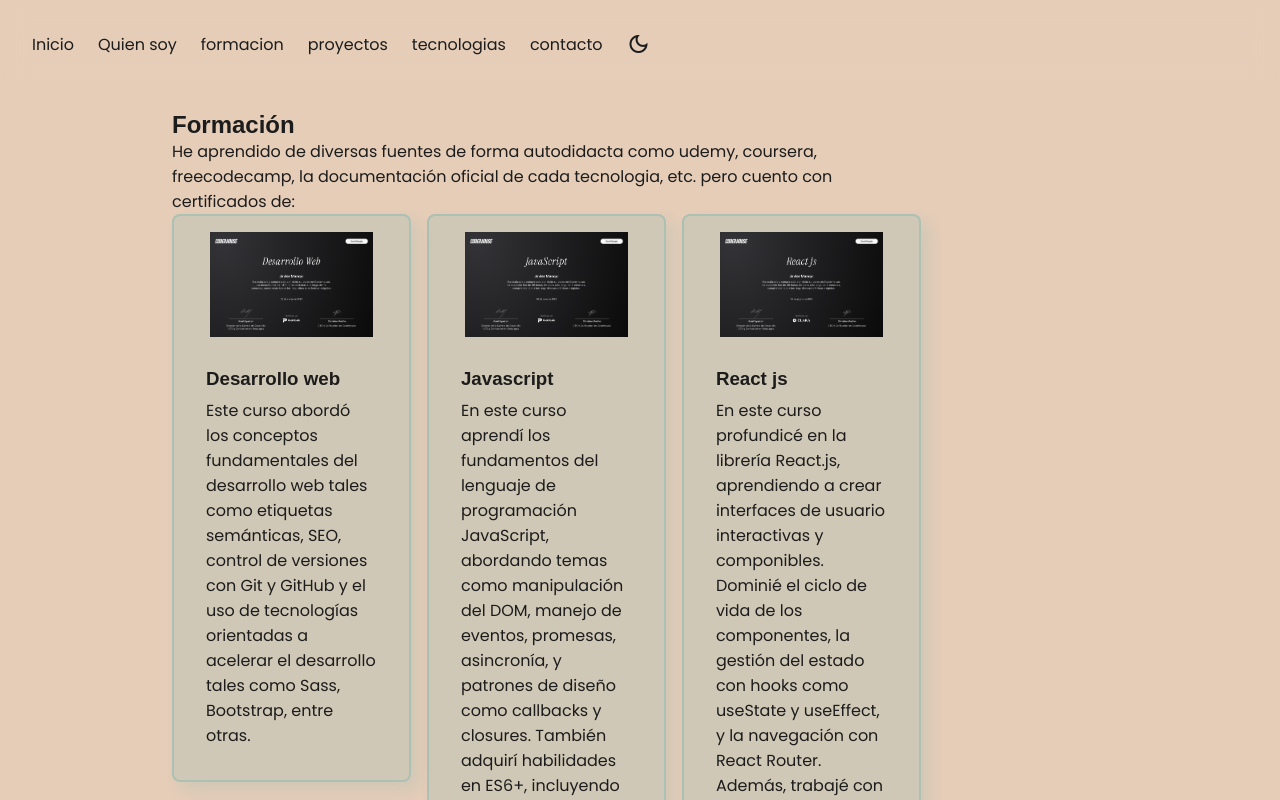
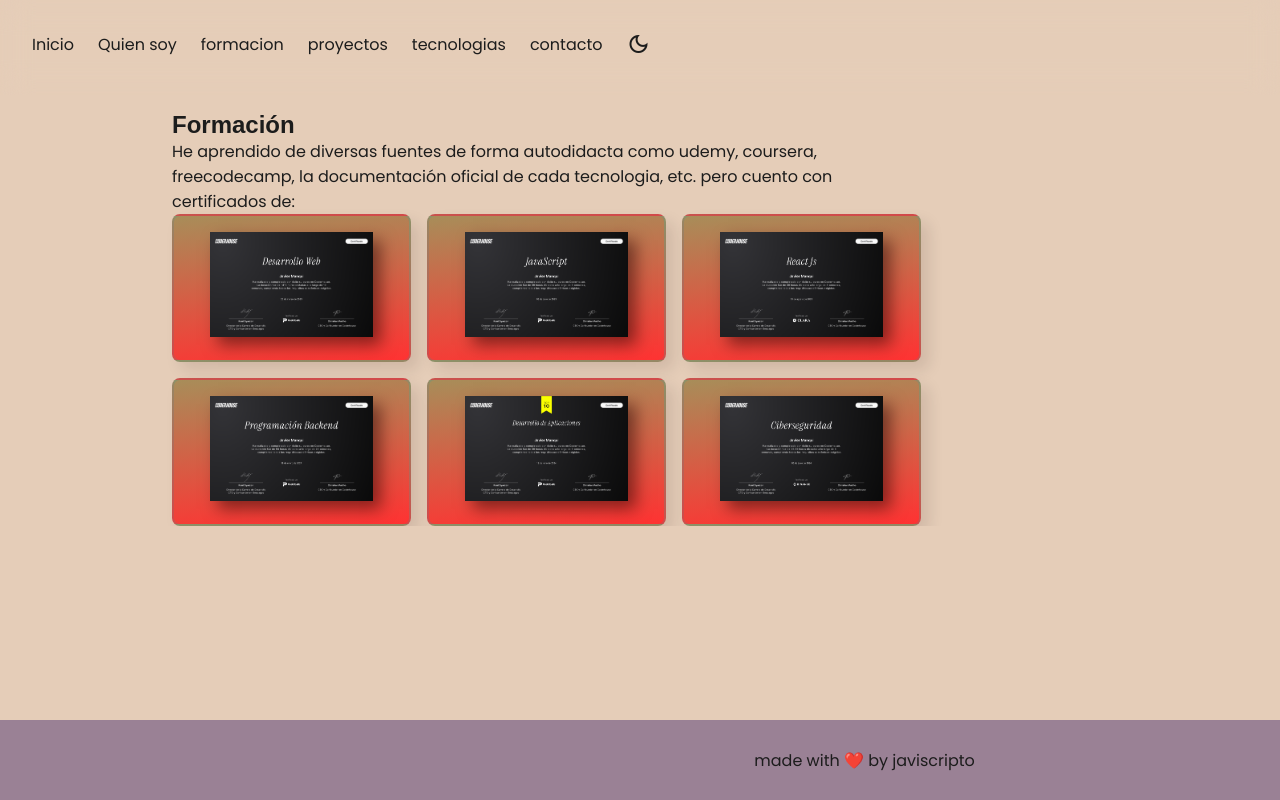
Before and after one commit to javiscripto/javier-manque-portfolio, a React (Vite) app: page /formacion in a window 1280 px wide. Shown: the top 800 px of the page. Built offline with nearby package versions, Linux system fonts and the light colour scheme; some icons are missing; a web font is replaced by a local one.

Commit message:
estilos en cards en formacion y proyectos

```diff
--- a/src/components/Card.jsx
+++ b/src/components/Card.jsx
@@ -1,28 +1,24 @@
-import React from 'react'
-import styles from './Card.module.css';
-
+import React from "react";
+import styles from "./Card.module.css";
 
 export default function Card({ course, handleToggleVisibility }) {
-  const { title, description, img } = course
+  const { title, description, img } = course;
 
   return (
-      <div className={styles.cardContainer} >
-
-        <div
-          className={styles.cardImg}
-          onClick={() => handleToggleVisibility(img, true)}>
-
-
-          <img src={img} alt={title} />
-        </div>
-        <div className={styles.textContainer}>
-          <h3 className="title">{title}</h3>
-          <p>
-            {description}
-          </p>
-
-        </div>
+    <div className={styles.cardContainer}>
+      <div
+        className={styles.cardImg}
+        onClick={() => handleToggleVisibility(img, true)}
+      >
+        <img src={img} alt={title} />
       </div>
-
-  )
+      {/* <div className={styles.textContainer}> */}
+      {/*   <h3 className="title">{title}</h3> */}
+      {/*   <p> */}
+      {/*     {description} */}
+      {/*   </p> */}
+      {/**/}
+      {/* </div> */}
+    </div>
+  );
 }
--- a/src/components/Card.module.css
+++ b/src/components/Card.module.css
@@ -9,8 +9,13 @@
   padding: 1rem;
   border: 2px solid rgba(34, 158, 167, 0.2);
   border-radius: 8px;
-  background-color: rgba(34, 158, 167, 0.1);
-  box-shadow: 8px 8px 15px rgba(34, 158, 167, 0.1);
+  /*background: #ffa61d;*/
+  background: linear-gradient(
+    355deg,
+    rgba(255, 50, 50, 1) 0%,
+    rgba(168, 141, 89, 1) 100%
+  );
+  box-shadow: 8px 8px 15px rgba(34, 0, 0, 0.1);
   height: 100%;
   .cardImg {
     width: 80%;
@@ -19,6 +24,7 @@
       width: 100%;
       position: relative;
       cursor: pointer;
+      box-shadow: 8px 8px 15px rgba(34, 0, 0, 0.5);
     }
   }
   .cardImg::after {
```
